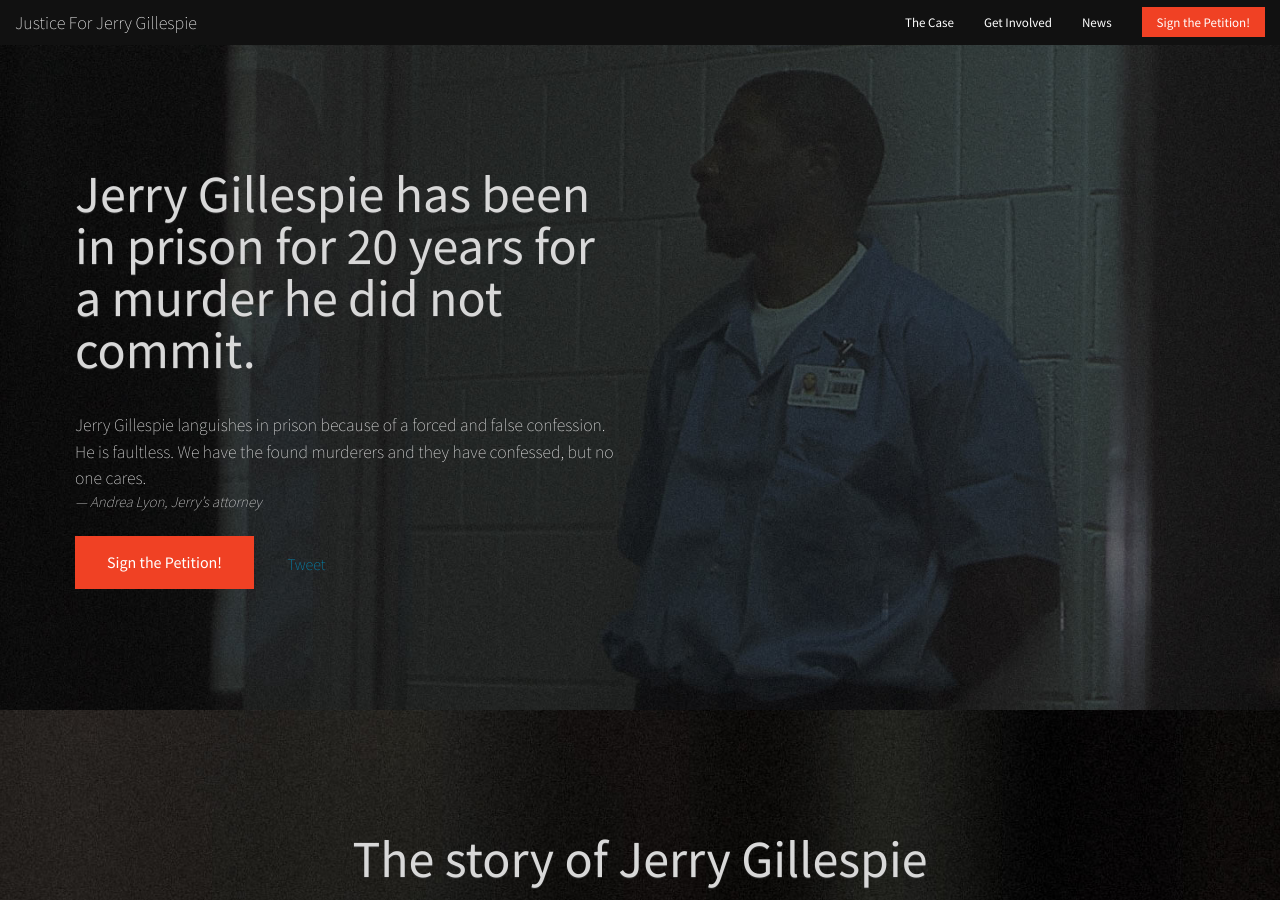
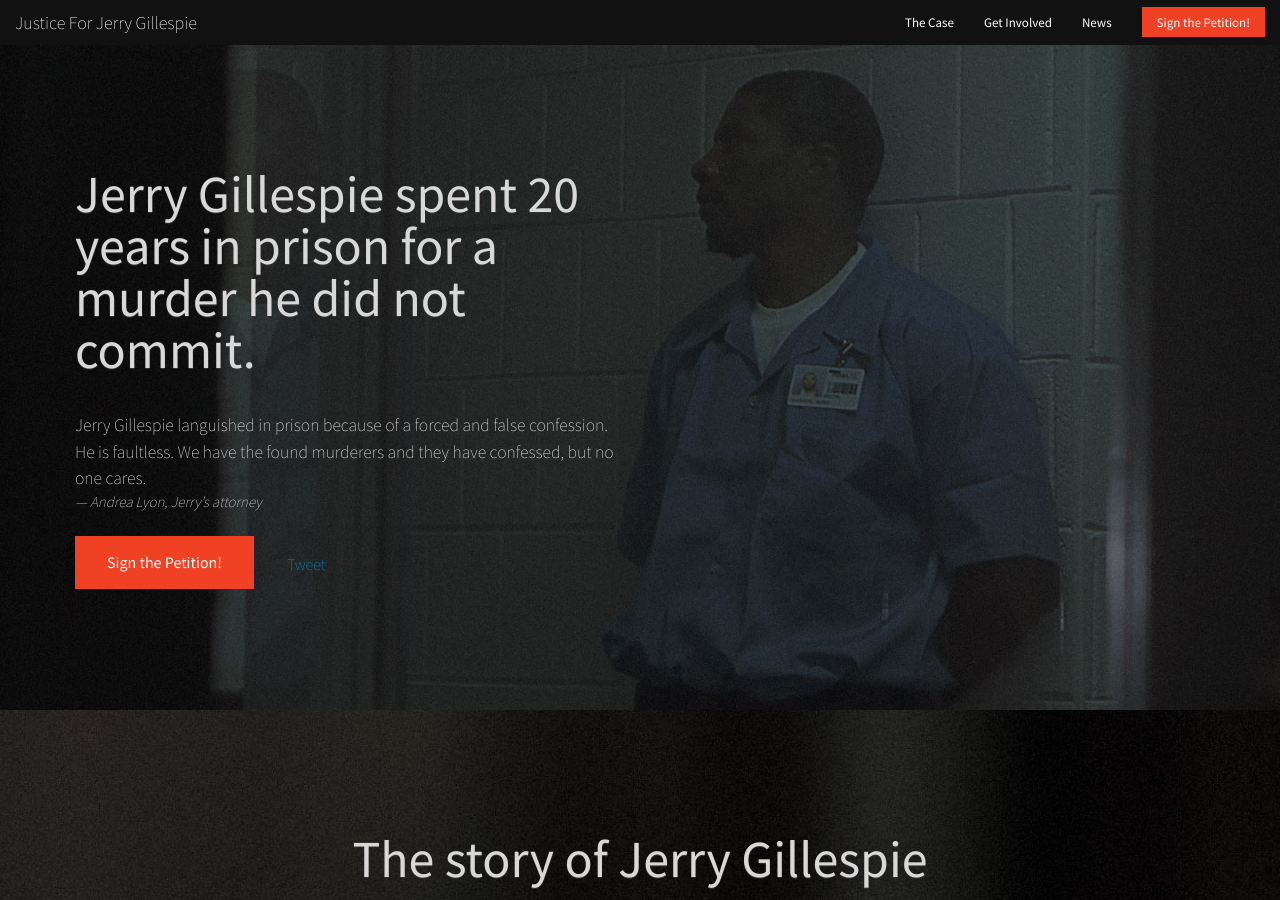
Before and after one commit to eddywashere/jnj, a Jekyll site: the page built from index.html, in a window 1280 px wide and 900 px high. Built offline with Jekyll 4.4.1, drawn with Linux system fonts in a browser that asks for light colours; nearby versions of some CDN libraries; comment, search, counter and statistics services are not loaded.

Commit message:
Update index.html

```diff
--- a/index.html
+++ b/index.html
@@ -7,9 +7,9 @@ title: First Page
 <div class="slides slide-0">
   <div class="row small-pad">
     <div class="small-12 medium-6 small-centered medium-uncentered columns">
-      <h1>Jerry Gillespie has been in prison for 20 years for a murder he did not commit.</h1>
+      <h1>Jerry Gillespie spent 20 years in prison for a murder he did not commit.</h1>
 <!--       <p><img src="https://a16545fb495c8760fb33-4cec33efbe2744e99ba863e52edb2075.ssl.cf2.rackcdn.com/jerry-youtube.png" alt="" width="100%" height="auto"></p>
- -->      <blockquote>Jerry Gillespie languishes in prison because of a forced and false confession. He is faultless. We have the found murderers and they have confessed, but no one cares.<cite>Andrea Lyon, Jerry’s attorney</cite></blockquote>
+ -->      <blockquote>Jerry Gillespie languished in prison because of a forced and false confession. He is faultless. We have the found murderers and they have confessed, but no one cares.<cite>Andrea Lyon, Jerry’s attorney</cite></blockquote>
       <a class="button  alert" href="http://chn.ge/1novTNr">Sign the Petition!</a>
       <div class="social-share-group">
         <div class="fb-share-button" data-href="http://jerryneedsjustice.org/" data-type="button_count"></div>
```
